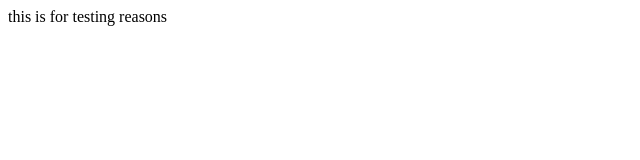
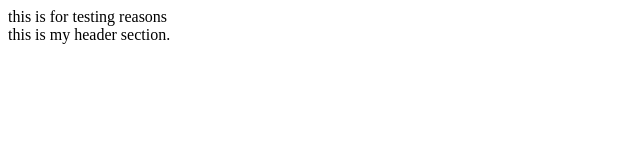
Before and after one commit to Nduku-Mwatu/demo-repo, a plain HTML site: page index.html in a window 1280 px wide. Shown: the whole page, without its empty margins (0-640 px from the left). Drawn offline with Linux system fonts and the light colour scheme.

Commit message:
modified the html and the css files

```diff
--- a/index.html
+++ b/index.html
@@ -4,10 +4,13 @@
     <meta charset="UTF-8">
     <meta http-equiv="X-UA-Compatible" content="IE=edge">
     <meta name="viewport" content="width=device-width, initial-scale=1.0">
+
     <title>Document</title>
 </head>
 <body>
     this is for testing reasons
-
+    <div class="head">
+        this is my header section.
+    </div>
 </body>
 </html>
--- a/style.css
+++ b/style.css
@@ -1,3 +1,10 @@
 #body{
 background:blue;
 }
+.head{
+
+color:red;
+font-size: 15px;
+font-weight: 300rem;
+letter-spacing: 0mm;
+}
```
